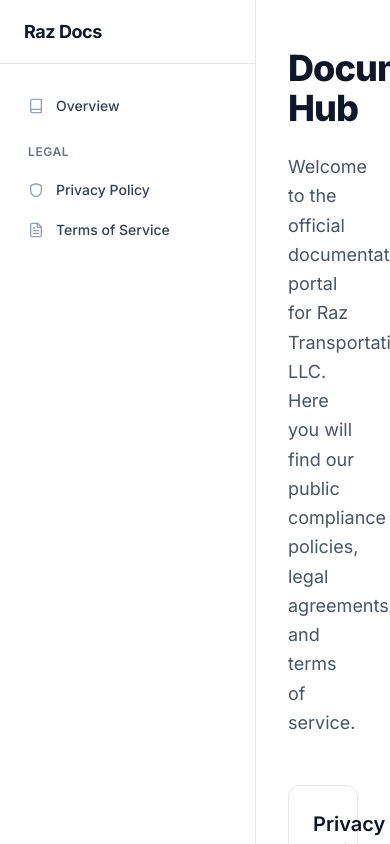
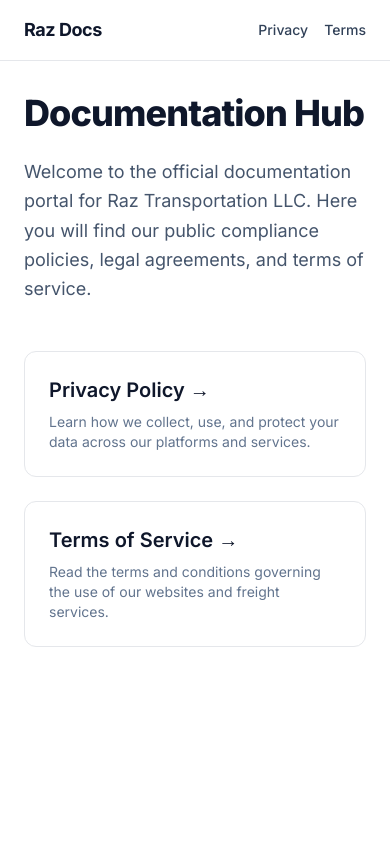
Before and after one commit to engnrhussein/razdocs, a Next.js app: page / in a window 390 px wide. Built offline with nearby package versions, Linux system fonts and the light colour scheme.

Commit message:
feat: make docs layout mobile responsive

```diff
--- a/src/app/layout.tsx
+++ b/src/app/layout.tsx
@@ -17,12 +17,23 @@
 }) {
   return (
     <html lang="en" className="antialiased h-full bg-gray-50 text-slate-900">
-      <body className={`${inter.className} flex h-full overflow-hidden`}>
-        {/* Sidebar */}
-        <aside className="w-64 flex-shrink-0 border-r border-gray-200 bg-white h-full flex flex-col">
-          <div className="h-16 flex items-center px-6 border-b border-gray-200 font-bold text-lg tracking-tight text-slate-900">
+      <body className={`${inter.className} flex h-[100dvh] overflow-hidden flex-col md:flex-row`}>
+        {/* Mobile Header */}
+        <div className="md:hidden flex items-center justify-between px-6 py-4 border-b border-gray-200 bg-white shrink-0">
+          <Link href="/" className="font-bold text-lg tracking-tight text-slate-900">
             Raz Docs
+          </Link>
+          <div className="flex gap-4 text-sm font-medium text-slate-700">
+            <Link href="/privacy" className="hover:text-slate-900 transition-colors">Privacy</Link>
+            <Link href="/terms" className="hover:text-slate-900 transition-colors">Terms</Link>
           </div>
+        </div>
+
+        {/* Desktop Sidebar */}
+        <aside className="hidden md:flex w-64 flex-shrink-0 border-r border-gray-200 bg-white h-full flex-col">
+          <Link href="/" className="h-16 flex items-center px-6 border-b border-gray-200 font-bold text-lg tracking-tight text-slate-900 hover:bg-slate-50 transition-colors">
+            Raz Docs
+          </Link>
           <nav className="flex-1 overflow-y-auto py-6 px-4 space-y-1">
             <Link href="/" className="flex items-center gap-3 px-3 py-2 text-sm font-medium rounded-md text-slate-700 hover:text-slate-900 hover:bg-slate-100 transition-colors">
               <svg xmlns="http://www.w3.org/2000/svg" width="16" height="16" viewBox="0 0 24 24" fill="none" stroke="currentColor" strokeWidth="2" strokeLinecap="round" strokeLinejoin="round" className="text-slate-400"><path d="M4 19.5v-15A2.5 2.5 0 0 1 6.5 2H20v20H6.5a2.5 2.5 0 0 1 0-5H20"/></svg>
@@ -44,7 +55,7 @@
 
         {/* Main Content Area */}
         <main className="flex-1 h-full overflow-y-auto bg-white">
-          <div className="max-w-4xl mx-auto py-12 px-8 sm:px-12 lg:px-16">
+          <div className="max-w-4xl mx-auto py-8 px-6 sm:py-12 sm:px-12 lg:px-16">
             {children}
           </div>
         </main>
```
